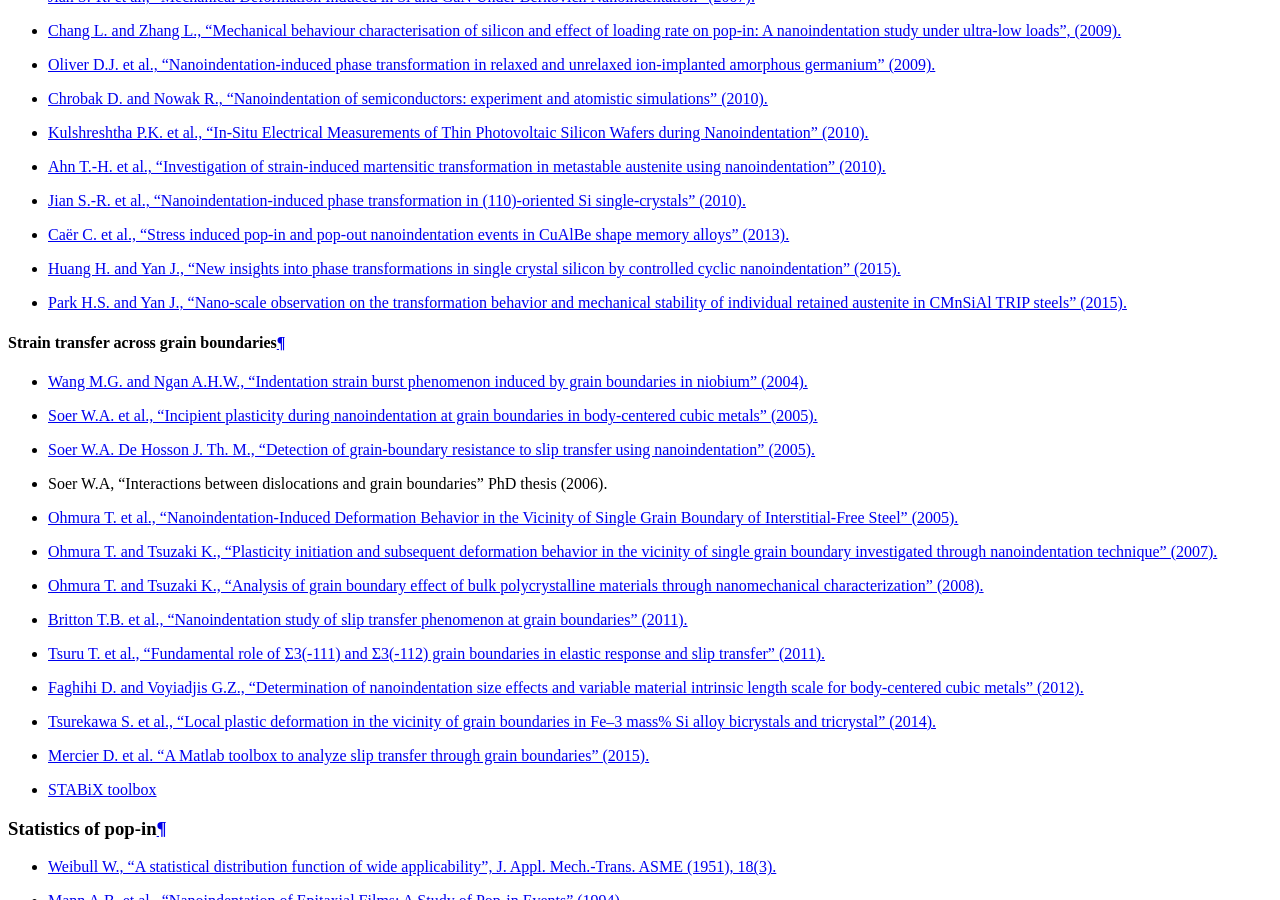
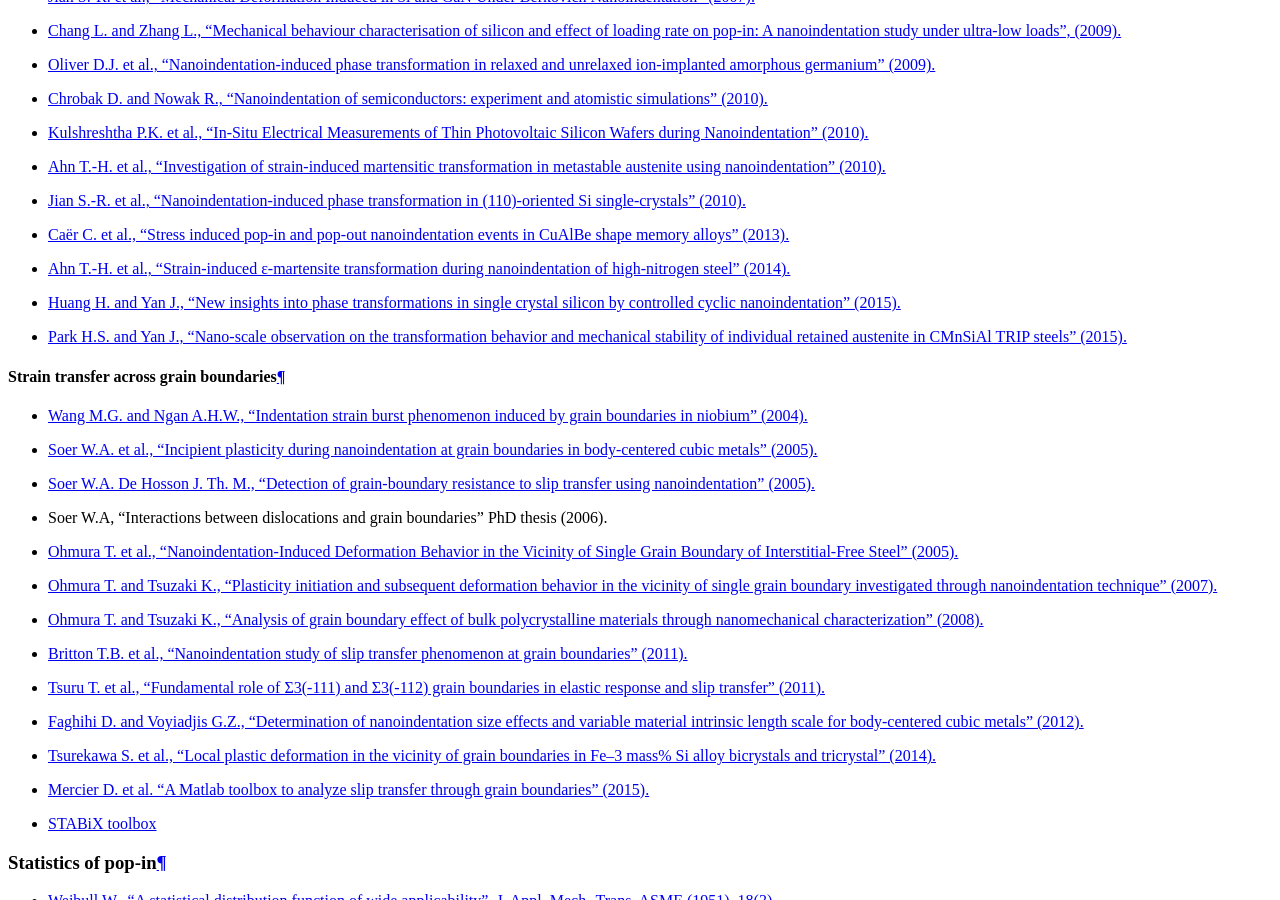
Before and after one commit to DavidMercier/PopIn, a Sphinx documentation site: the page built from doc/links_ref.rst, in a window 1280 px wide and 900 px high, scrolled down 5908 px. Built offline with Sphinx 7.4.7, drawn with Linux system fonts in a browser that asks for light colours; comment, search, counter and statistics services are not loaded.

Commit message:
Update links_ref.rst

```diff
--- a/doc/links_ref.rst
+++ b/doc/links_ref.rst
@@ -201,6 +201,7 @@ Phase transformation
 * `Ahn T.-H. et al., "Investigation of strain-induced martensitic transformation in metastable austenite using nanoindentation" (2010). <http://dx.doi.org/10.1016/j.scriptamat.2010.05.024>`_
 * `Jian S.-R. et al., "Nanoindentation-induced phase transformation in (110)-oriented Si single-crystals" (2010). <http://dx.doi.org/10.1016/j.cossms.2009.11.002>`_
 * `Caër C. et al., "Stress induced pop-in and pop-out nanoindentation events in CuAlBe shape memory alloys" (2013). <http://dx.doi.org/10.1016/j.msea.2013.08.052>`_
+* `Ahn T.-H. et al., "Strain-induced ε-martensite transformation during nanoindentation of high-nitrogen steel" (2014). <http://dx.doi.org/10.1016/j.msea.2014.01.030>`_
 * `Huang H. and Yan J., "New insights into phase transformations in single crystal silicon by controlled cyclic nanoindentation" (2015). <http://dx.doi.org/10.1016/j.scriptamat.2015.02.008>`_
 * `Park H.S. and Yan J., "Nano-scale observation on the transformation behavior and mechanical stability of individual retained austenite in CMnSiAl TRIP steels" (2015). <http://dx.doi.org/10.1016/j.msea.2015.01.005>`_
 
```
